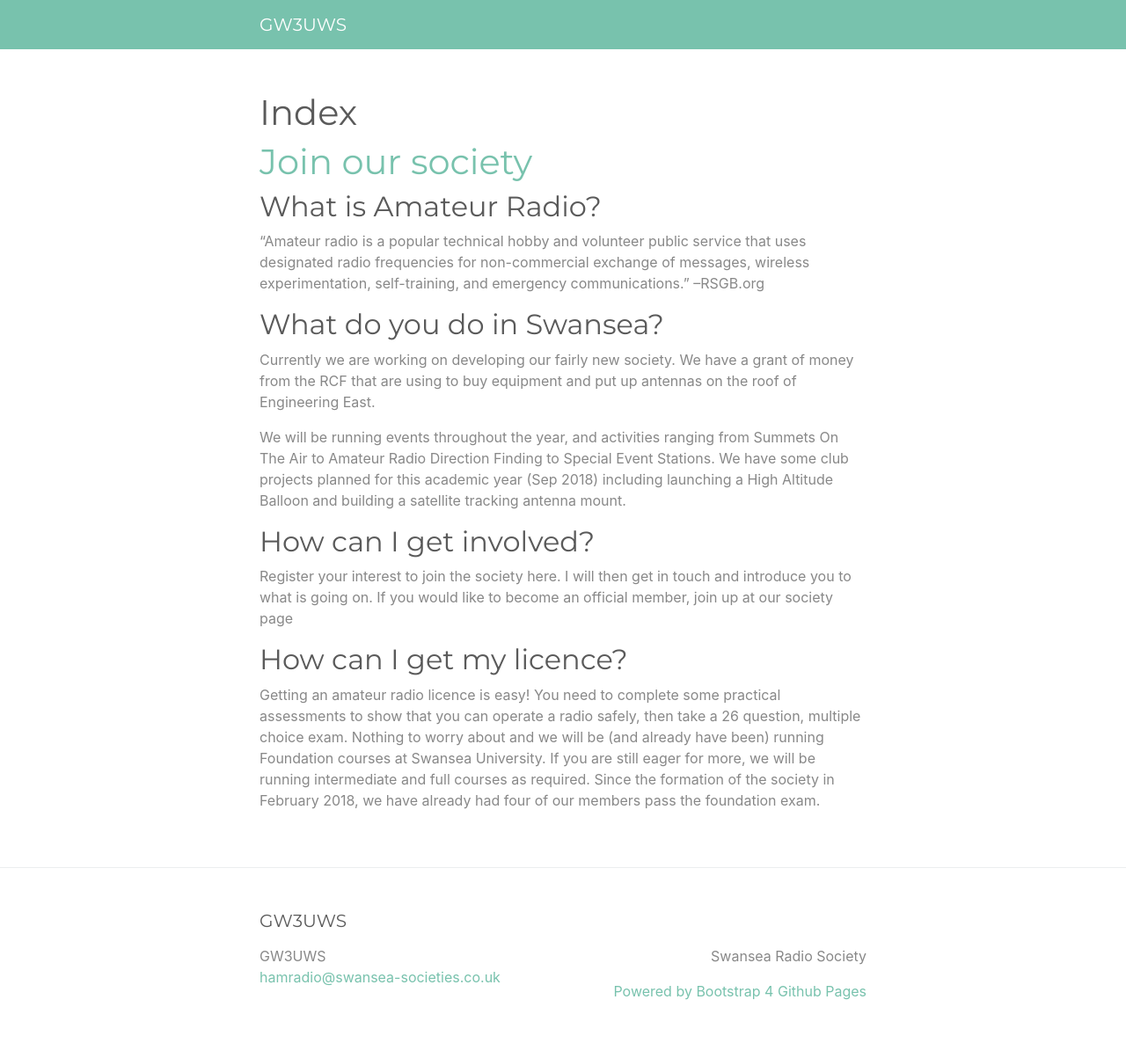
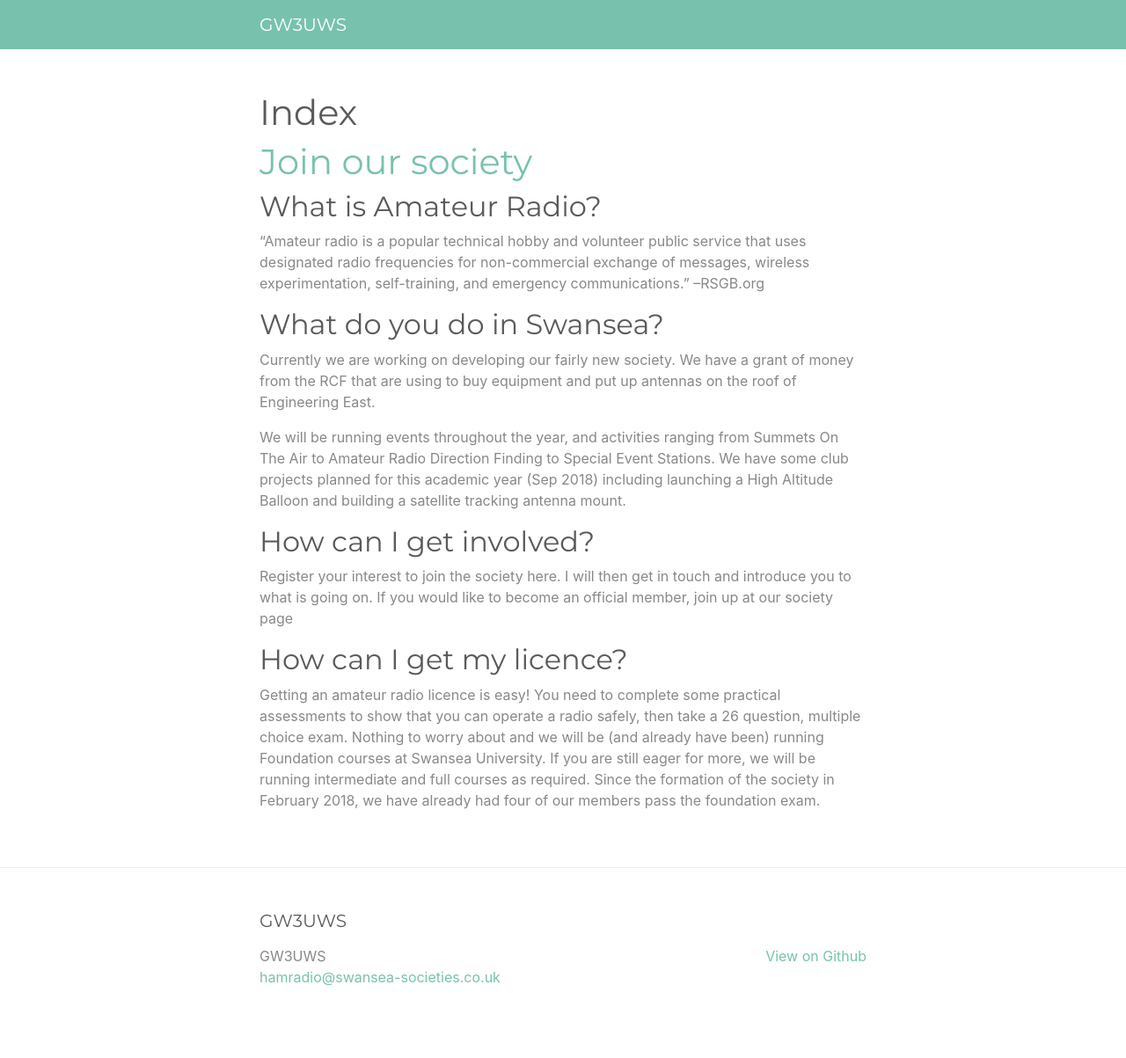
Before and after one commit to gw3uws/gw3uws.uk, a Jekyll site: the page built from index.md, in a window 1280 px wide. Shown: the whole page at 88% size. Built offline with Jekyll 4.4.1, drawn with Linux system fonts in a browser that asks for light colours; our own code applies the rules of GitHub Pages for plain Markdown files.

Commit message:
Update footer.html

```diff
--- a/_includes/footer.html
+++ b/_includes/footer.html
@@ -1,11 +1,8 @@
 
 <div class="py-5 border-top">
   <div class="container">
-
     <p class="h5 mb-3">{{ site.title | escape }}</p>
-
     <div class="row">
-
       <div class="col-sm">
         <ul class="list-unstyled">
           <li>
@@ -24,17 +21,9 @@
           {%- endif -%}
         </ul>
       </div>
-
-
       <div class="col-sm text-right">
-        <p>{{- site.description | escape -}}</p>
-
-        <p>
-          <a href="https://nicolas-van.github.io/bootstrap-4-github-pages/">Powered by Bootstrap 4 Github Pages</a>
-        </p>
+        <p><a href="github.com/pe5er/gw3uws_website">View on Github</a></p>
       </div>
-
     </div>
-
   </div>
 </div>
```
